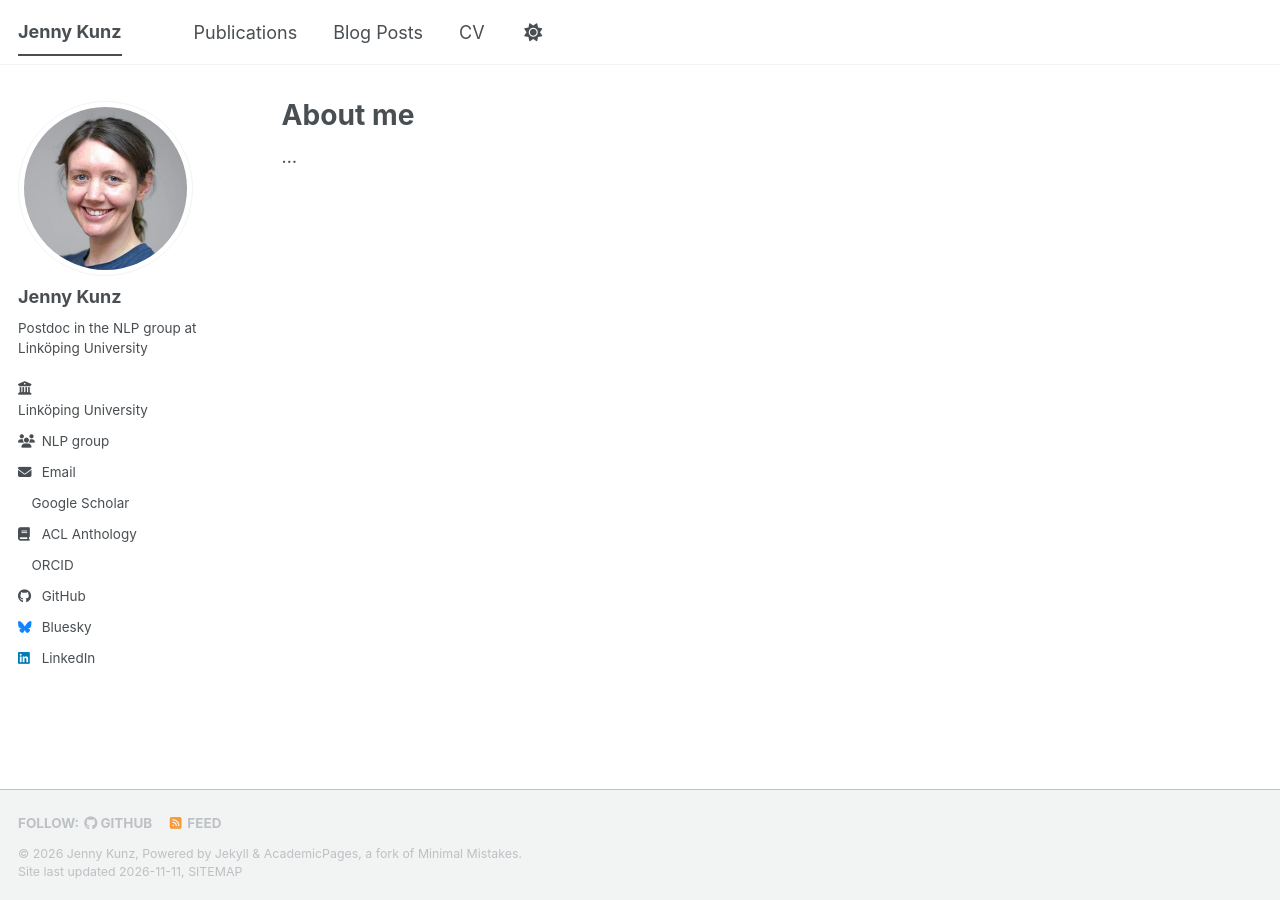
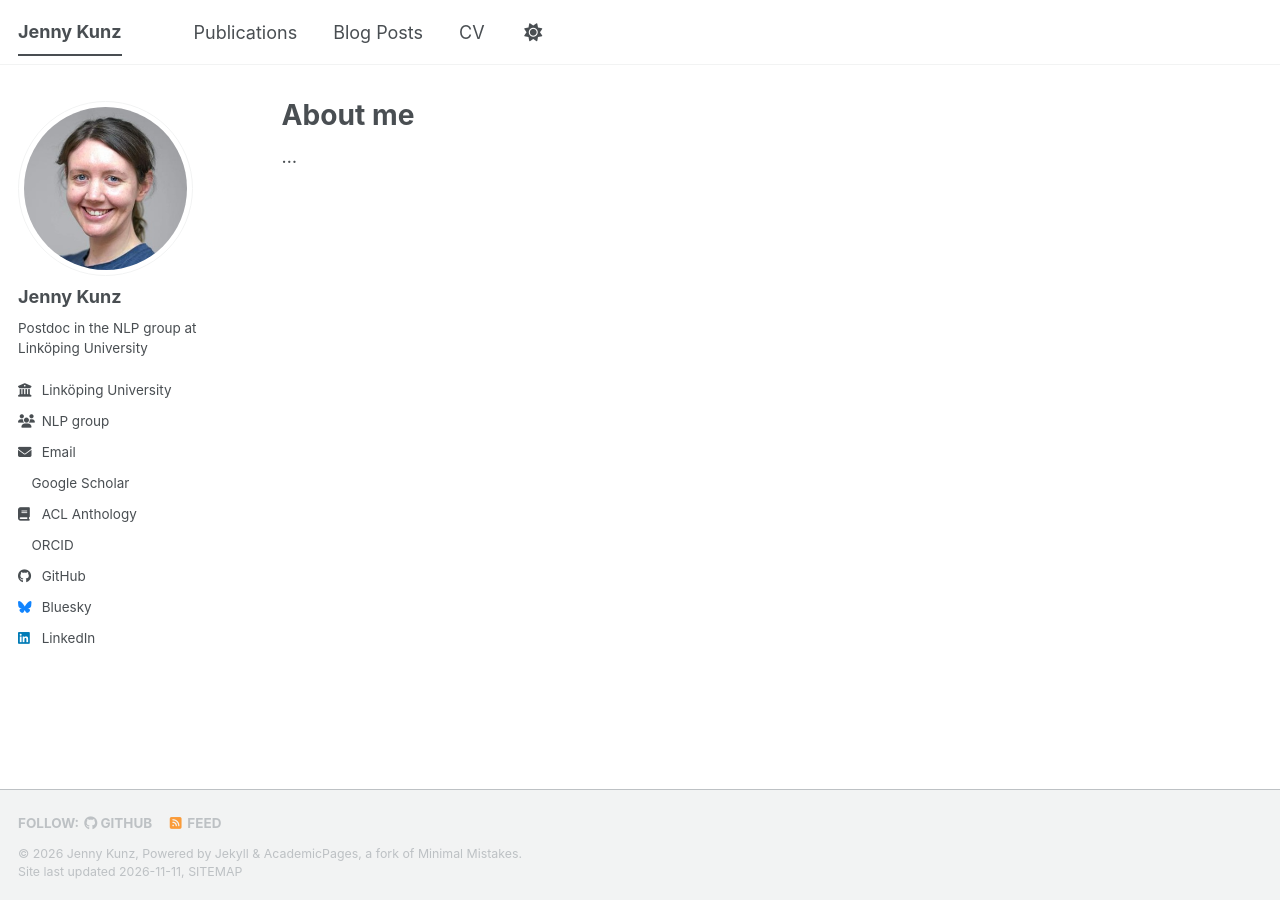
Before and after one commit to jekunz/jekunz.github.io, a Jekyll site: the page built from _pages/about.md, in a window 1280 px wide. Built offline with Jekyll 4.4.1, drawn with Linux system fonts in a browser that asks for light colours; a script bundle is joined from its source files by our own code; a style sheet for code colours, icons or effects is not loaded.

```diff
--- a/_includes/author-profile.html
+++ b/_includes/author-profile.html
@@ -28,7 +28,11 @@
         <li class="author__desktop"><i class="fas fa-fw fa-location-dot icon-pad-right" aria-hidden="true"></i>{{ author.location }}</li>
       {% endif %}
       {% if author.employer %}
-        <li class="author__desktop"><i class="fas fa-fw fa-building-columns icon-pad-right" aria-hidden="true"></i>{% if author.employer_url %}<a href="{{ author.employer_url }}">{{ author.employer }}</a>{% else %}{{ author.employer }}{% endif %}</li>
+        {% if author.employer_url %}
+        <li class="author__desktop"><a href="{{ author.employer_url }}"><i class="fas fa-fw fa-building-columns icon-pad-right" aria-hidden="true"></i>{{ author.employer }}</a></li>
+        {% else %}
+        <li class="author__desktop"><i class="fas fa-fw fa-building-columns icon-pad-right" aria-hidden="true"></i>{{ author.employer }}</li>
+        {% endif %}
       {% endif %}
       {% if author.group %}
         <li><a href="{{ author.group }}"><i class="fas fa-fw fa-users icon-pad-right" aria-hidden="true"></i>NLP group</a></li>
```
